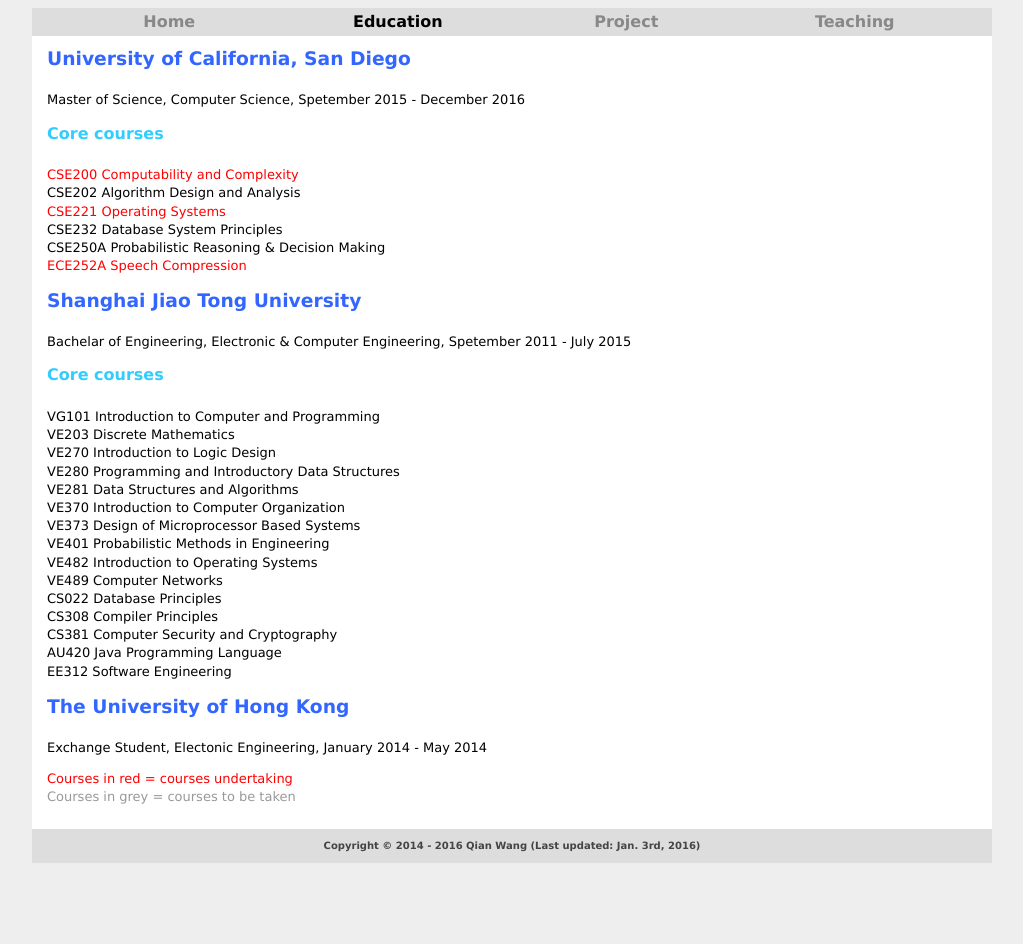
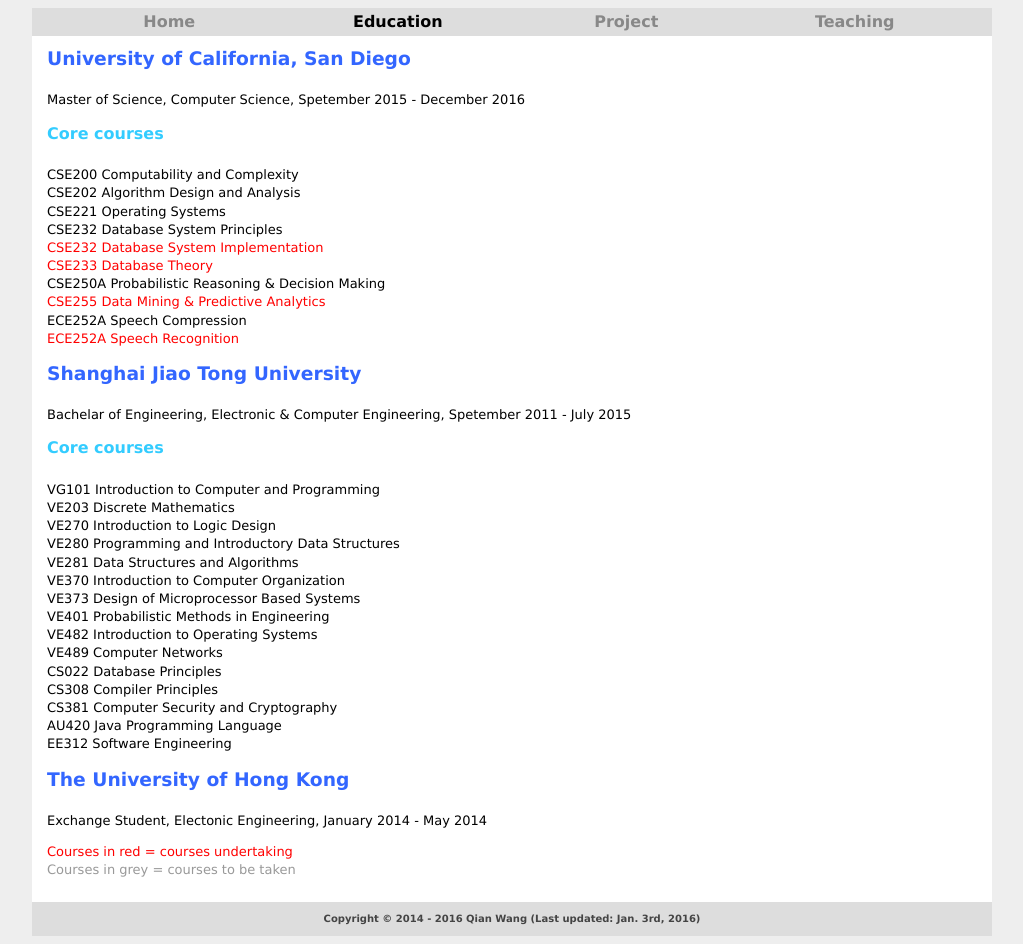
Before and after one commit to wangqian1992511/wangqian1992511.github.io, a plain HTML site: page education.html in a window 1280 px wide. Shown: the whole page, without its empty margins (128-1151 px from the left). Before the commit the page ends 871 px from the top, so only its background shows below. Drawn offline with Linux system fonts and the light colour scheme.

Commit message:
Update education.html

```diff
--- a/education.html
+++ b/education.html
@@ -38,12 +38,16 @@
 				<p>Master of Science, Computer Science, Spetember 2015 - December 2016</p>
 				<h4>Core courses</h4>
 				<p>
-					<span style="color: #F00">CSE200 Computability and Complexity</span><br />
+					CSE200 Computability and Complexity<br />
 					CSE202 Algorithm Design and Analysis<br />
-					<span style="color: #F00">CSE221 Operating Systems</span><br />
+					CSE221 Operating Systems<br />
 					CSE232 Database System Principles<br />
+					<span style="color: #F00">CSE232 Database System Implementation</span><br />
+					<span style="color: #F00">CSE233 Database Theory</span><br />
                    	 		CSE250A Probabilistic Reasoning &amp; Decision Making<br />
-                    			<span style="color: #F00">ECE252A Speech Compression</span>
+                   	 		<span style="color: #F00">CSE255 Data Mining &amp; Predictive Analytics</span><br />
+                    			ECE252A Speech Compression<br />
+                    			<span style="color: #F00">ECE252A Speech Recognition</span>
 				</p>
 				<h3>Shanghai Jiao Tong University</h3>
 				<p>Bachelar of Engineering, Electronic &amp; Computer Engineering, Spetember 2011 - July 2015</p>
```
